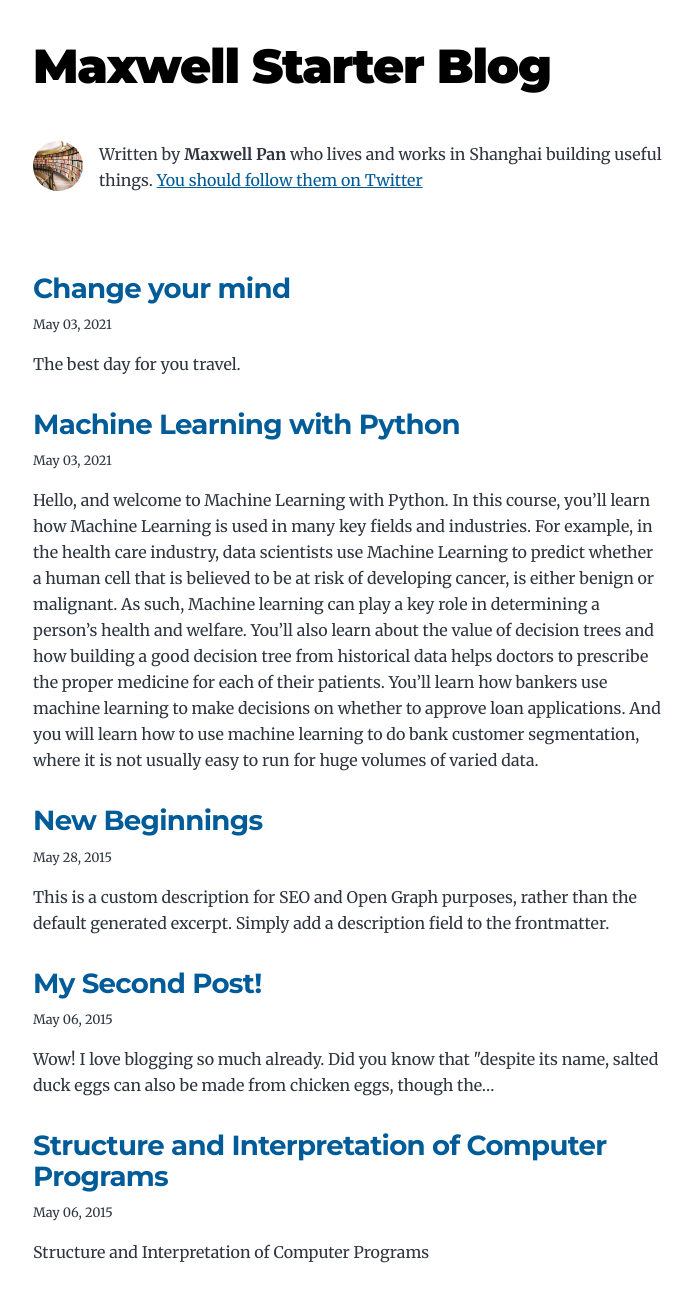
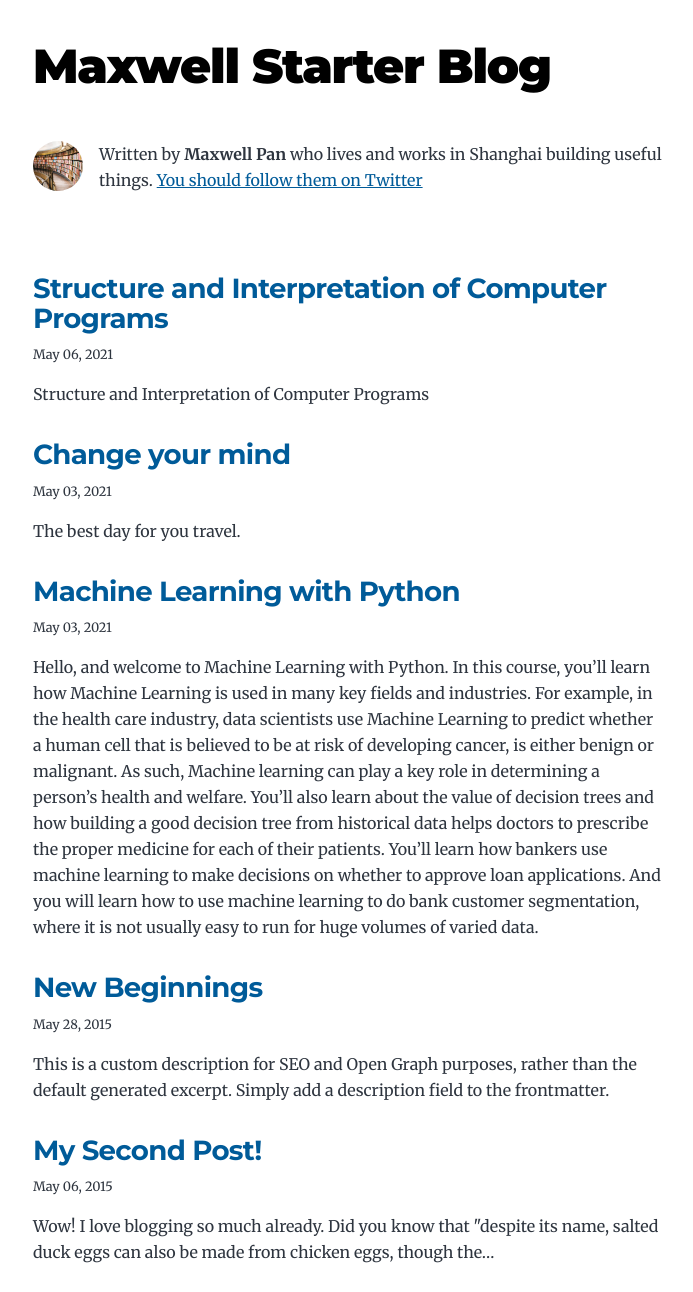
Before and after one commit to psmaxwell/learning_blog, a Gatsby site: page / in a window 1280 px wide. Shown: the top 1292 px of the page, without its empty margins (291-984 px from the left). Built offline with nearby package versions, Linux system fonts and the light colour scheme; Gatsby itself is replaced by a stand-in of ours.

```diff
--- a/content/blog/Structure-Interpretation-of-Computer-Programs/index.md
+++ b/content/blog/Structure-Interpretation-of-Computer-Programs/index.md
@@ -1,6 +1,6 @@
 ---
 title: Structure and Interpretation of Computer Programs
-date: "2015-05-06"
+date: "2021-05-06"
 description: "Structure and Interpretation of Computer Programs"
 ---
 
```
